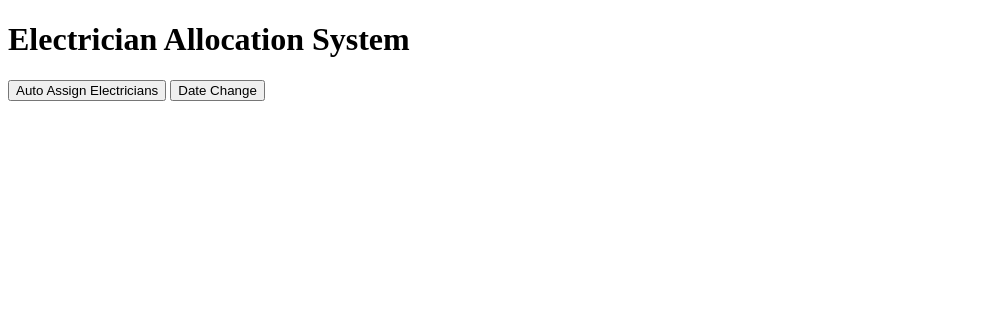
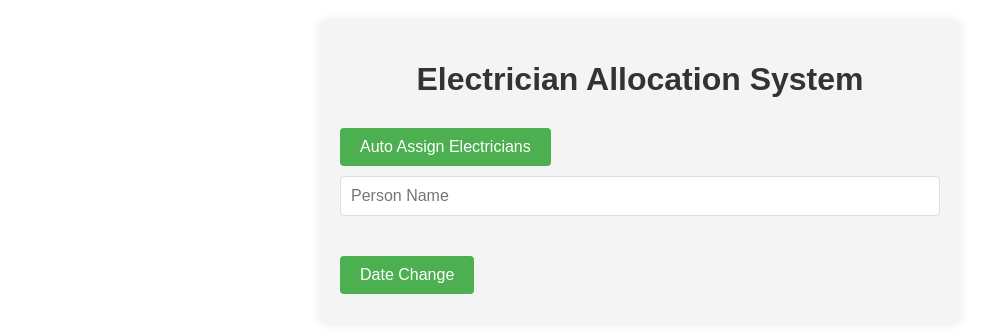
Before and after one commit to RiteshTiwari1/Alistle-Assignment, a plain HTML site: page index.html in a window 1280 px wide. Shown: the whole page, without its empty margins (0-995 px from the left). Drawn offline with Linux system fonts and the light colour scheme.

Commit message:
Done the required changes

```diff
--- /dev/null
+++ b/index.css
@@ -0,0 +1,60 @@
+
+
+body {
+    font-family: 'Arial', sans-serif;
+    margin: 0;
+    padding: 0;
+}
+
+.container {
+    max-width: 600px;
+    margin: 20px auto;
+    padding: 20px;
+    background-color: #f4f4f4;
+    border-radius: 8px;
+    box-shadow: 0 0 10px rgba(0, 0, 0, 0.1);
+}
+
+h1 {
+    text-align: center;
+    color: #333;
+    margin-bottom: 20px;
+}
+
+.assign-button,
+.date-change-button {
+    display: inline-block;
+    padding: 10px 20px;
+    margin: 10px 0;
+    font-size: 16px;
+    background-color: #4caf50;
+    color: #fff;
+    border: none;
+    border-radius: 4px;
+    cursor: pointer;
+    transition: background-color 0.3s ease;
+}
+
+.assign-button:hover,
+.date-change-button:hover {
+    background-color: #45a049;
+}
+
+.form-group {
+    margin-bottom: 20px;
+}
+
+label {
+    display: block;
+    margin-bottom: 5px;
+}
+
+input {
+    width: 100%;
+    padding: 10px;
+    font-size: 16px;
+    border: 1px solid #ddd;
+    border-radius: 4px;
+    box-sizing: border-box;
+    margin-bottom: 10px;
+}
--- a/index.html
+++ b/index.html
@@ -4,11 +4,24 @@
   <meta charset="UTF-8">
   <meta name="viewport" content="width=device-width, initial-scale=1.0">
   <title>Electrician Allocation System</title>
+  <link rel="stylesheet" type="text/css" href="index.css">
+
 </head>
 <body>
+  <div class="container">
     <h1>Electrician Allocation System</h1>
-  <button onclick="autoAssign()">Auto Assign Electricians</button>
-  <button onclick="dateChange()">Date Change</button>
+
+    <button class="assign-button" onclick="autoAssign()">Auto Assign Electricians</button>
+
+    <div class="form-group">
+
+      <input type="text" id="PersonName" name="PersonName" placeholder="Person Name">
+    </div>
+
+    <button class="date-change-button" onclick="dateChange()">Date Change</button>
+  </div>
+
+
   <script>
     const electricians = [
     {name:"Digvijay",phone:"6161232524",zone:[],"griveianceElectrician":true},{name:"Pranav",phone:"6161232524",zone:[],"griveianceElectrician":true},{name:"Sidharth",phone:"6161232524",zone:["NOIDA","GHAZIABAD"],"griveianceElectrician":false},{name:"Javed",phone:"6161232524",zone:["GURGAON"],"griveianceElectrician":false}
@@ -23,17 +36,40 @@
       electrician.capacity = 0;
     });
 
+
     function dateChange() {
+
+  var personNameValue = document.getElementById('PersonName').value;
+      console.log(personNameValue);
   const currentDate = new Date().toISOString(); // Get current date and time
 
+  // console.log(typeof personNameValue);
 
-      sites.forEach(site => {
-        site.InstallationDate = currentDate;
+  const matchingSite = sites.find(site => {
+
+  const siteNameWithoutSpaces = site.name.trim();
+  const personNameWithoutSpaces = personNameValue.trim();
+
+  if (siteNameWithoutSpaces === personNameWithoutSpaces) {
+    console.log('Found:', site.name);
+    return site;
+  }
 });
 
+  console.log(matchingSite);
+
+  if (matchingSite) {
+
+    matchingSite.InstallationDate = currentDate;
+    console.log('Updated InstallationDate for', personNameValue, 'to', currentDate);
+  } else {
+    console.log('Person not found in sites array');
+  }
+
   console.log(sites);
+}
 
-    }
+
     function autoAssign() {
       const currentDate = new Date().toISOString().split('T')[0]; // Get current date
 
```
Lines whose indentation alone changed are shown as unchanged.
